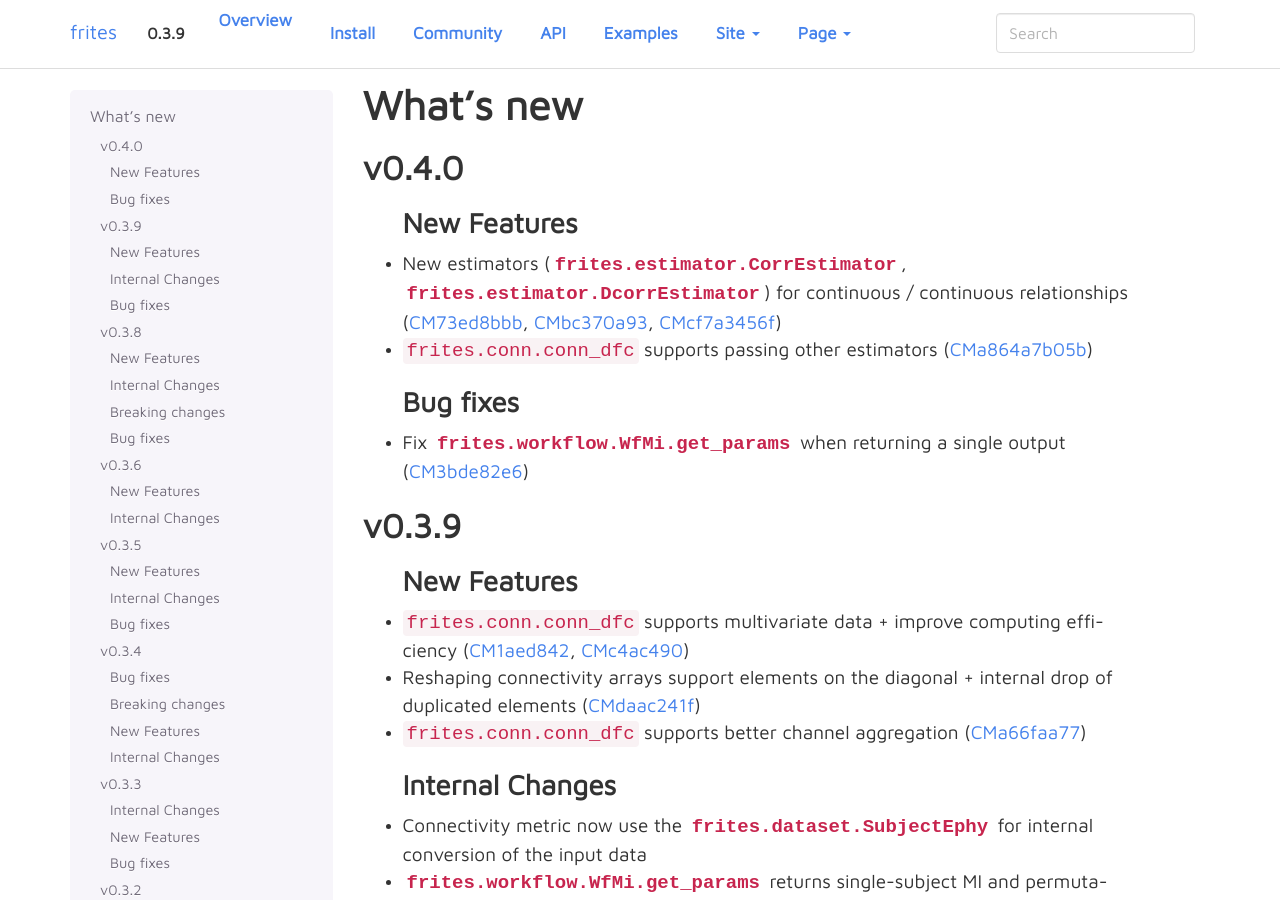
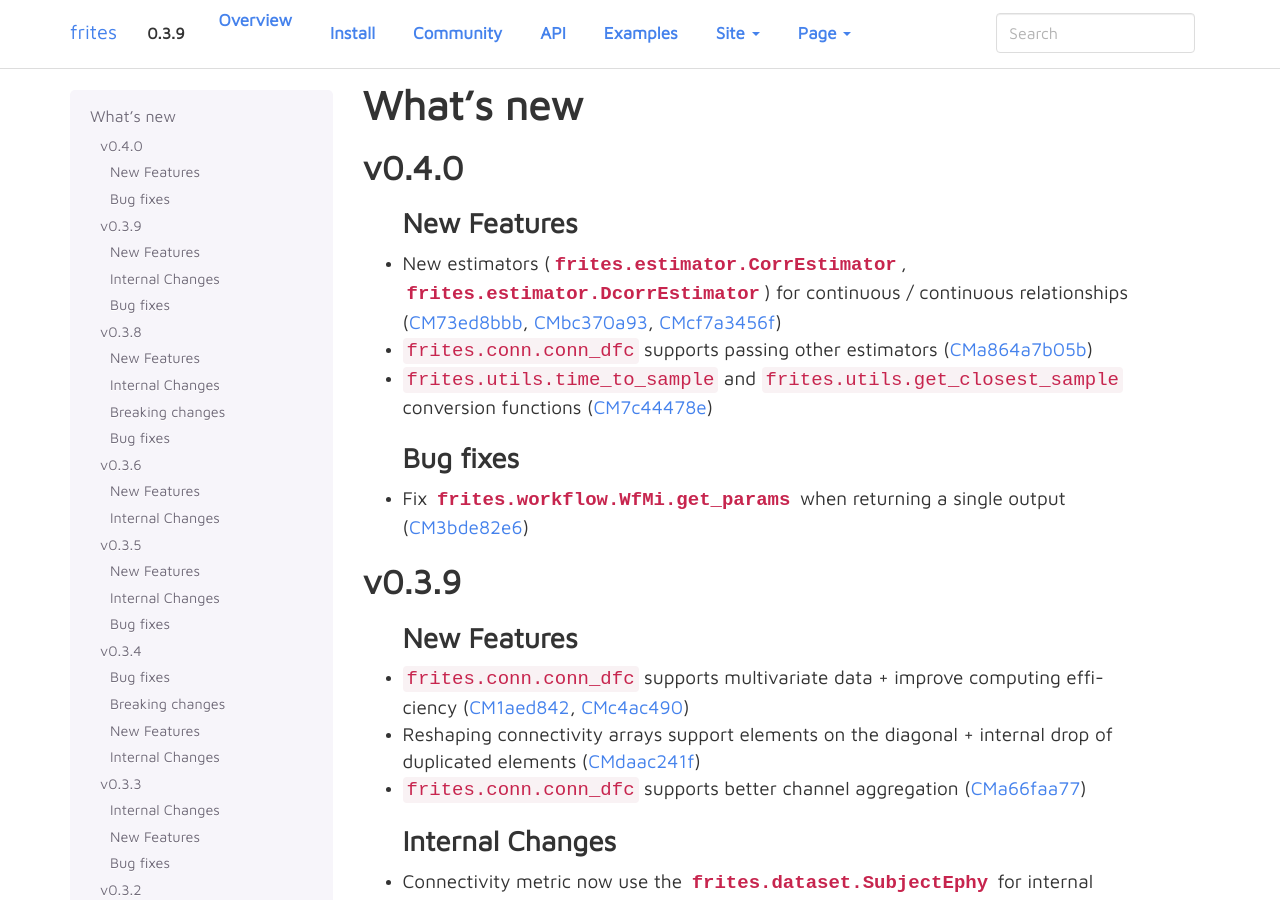
Before and after one commit to brainets/frites, a Sphinx documentation site: the page built from docs/source/whatsnew.rst, in a window 1280 px wide and 900 px high. Built offline with Sphinx 7.4.7, drawn with Linux system fonts in a browser that asks for light colours; pages that are not in the unit, such as notebooks, are missing from menus; cross-references to code outside the pages are shown as plain code.

Commit message:
Conversion functions

```diff
--- a/docs/source/whatsnew.rst
+++ b/docs/source/whatsnew.rst
@@ -10,6 +10,7 @@ New Features
 ++++++++++++
 * New estimators (:py:class:`frites.estimator.CorrEstimator`, :py:class:`frites.estimator.DcorrEstimator`) for continuous / continuous relationships (:commit:`73ed8bbb`, :commit:`bc370a93`, :commit:`cf7a3456f`)
 * :py:`frites.conn.conn_dfc` supports passing other estimators (:commit:`a864a7b05b`)
+* :py:`frites.utils.time_to_sample` and :py:`frites.utils.get_closest_sample` conversion functions (:commit:`7c44478e`)
 
 Bug fixes
 +++++++++
```
